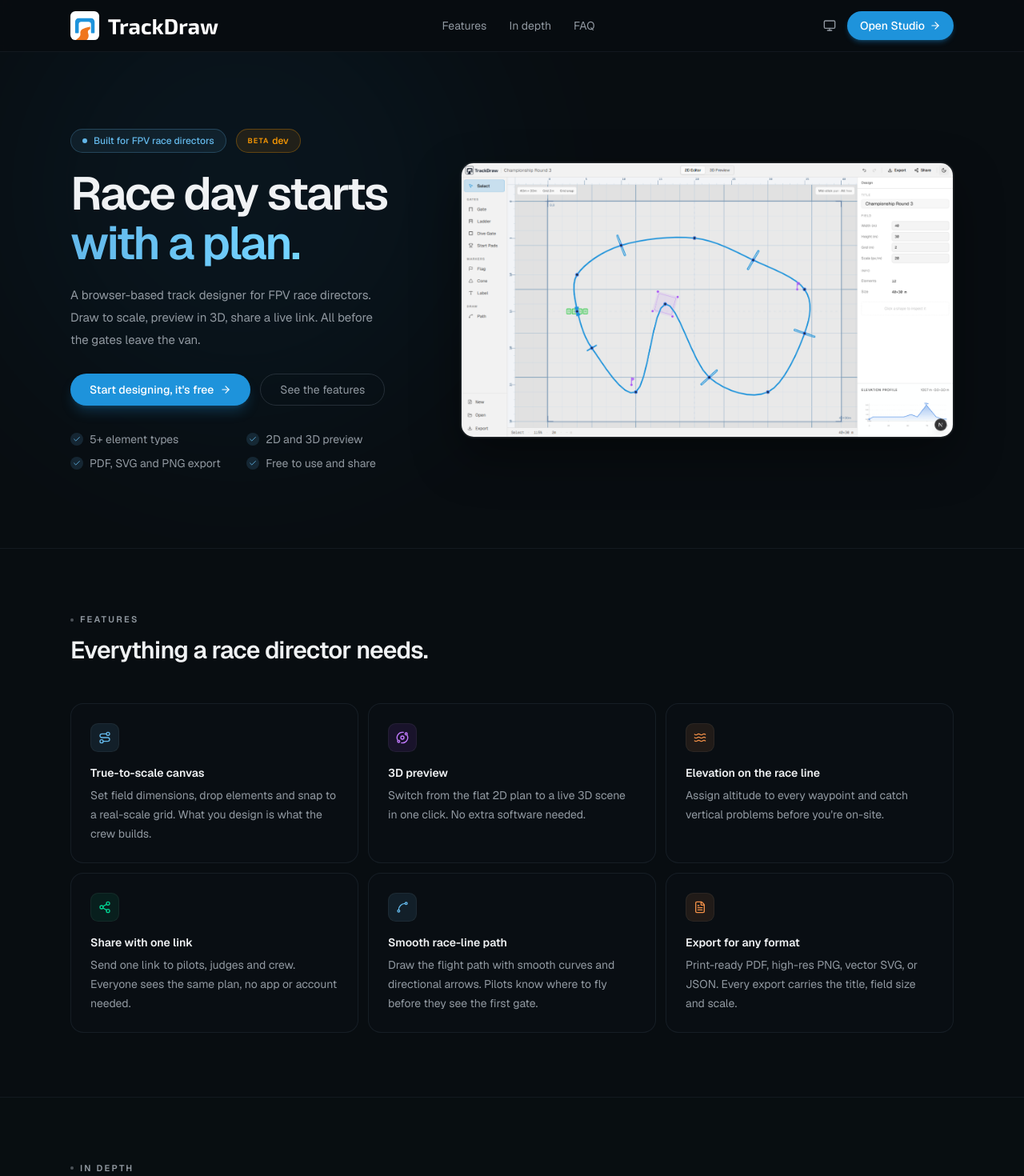
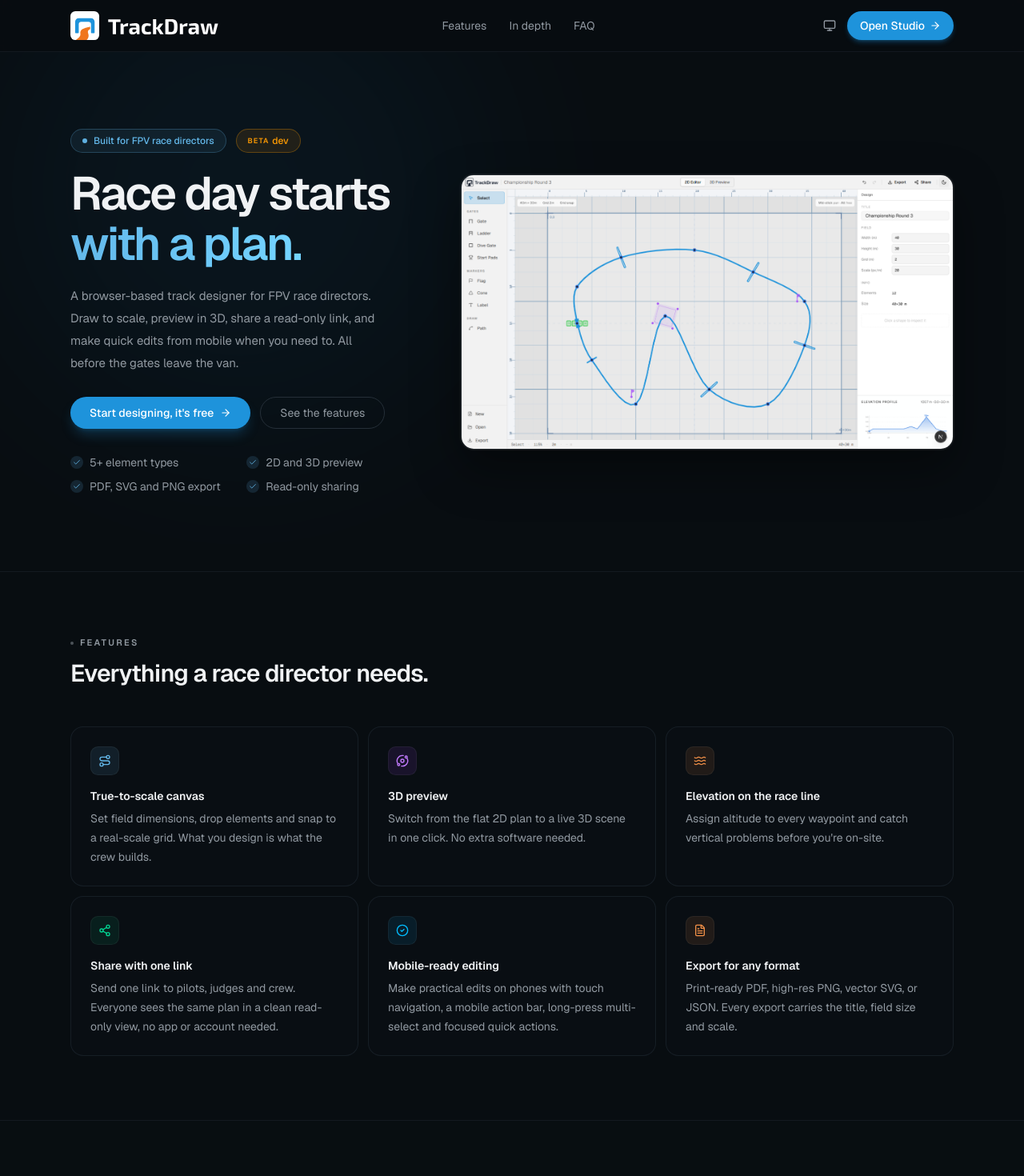
Before and after one commit to dutchdronesquad/trackdraw, a Next.js app: page / in a window 1280 px wide. Shown: the top 1470 px of the page at 80% size. Built offline with nearby package versions, Linux system fonts and the light colour scheme; no server answers.

Commit message:
feat: Update theme handling and enhance sharing descriptions (#47)
* feat: Update theme handling and enhance sharing descriptions

* fix: Adjust formatting in footer description

```diff
--- a/src/app/layout.tsx
+++ b/src/app/layout.tsx
@@ -40,7 +40,7 @@
       <head>
         <script
           dangerouslySetInnerHTML={{
-            __html: `(()=>{try{const k='trackdraw.theme';const m=localStorage.getItem(k)||(window.matchMedia('(prefers-color-scheme:dark)').matches?'dark':'light');document.documentElement.classList.toggle('dark',m==='dark');}catch(e){}})();`,
+            __html: `(()=>{try{const k='trackdraw.theme';const stored=localStorage.getItem(k);const theme=stored==='light'||stored==='dark'||stored==='system'?stored:'system';const prefersDark=window.matchMedia('(prefers-color-scheme: dark)').matches;const isDark=theme==='dark'||(theme==='system'&&prefersDark);document.documentElement.classList.toggle('dark',isDark);}catch(e){}})();`,
           }}
         />
       </head>
--- a/src/app/page.tsx
+++ b/src/app/page.tsx
@@ -4,7 +4,7 @@
 export const metadata: Metadata = {
   title: "TrackDraw - FPV Race Track Planner",
   description:
-    "Design FPV drone race tracks to scale, preview in 3D, and share with your pilots in seconds. Built for race directors.",
+    "Design FPV drone race tracks to scale, preview them in 3D, and share read-only plans with pilots in seconds. Built for race directors.",
   keywords: [
     "FPV",
     "drone racing",
@@ -19,7 +19,7 @@
     siteName: "TrackDraw",
     title: "TrackDraw - FPV Race Track Planner",
     description:
-      "Design FPV drone race tracks to scale, preview in 3D, and share with your pilots in seconds.",
+      "Design FPV drone race tracks to scale, preview them in 3D, and share read-only plans with your pilots in seconds.",
     images: [
       {
         url: "/assets/screenshots/editor-overview.png",
@@ -33,7 +33,7 @@
     card: "summary_large_image",
     title: "TrackDraw - FPV Race Track Planner",
     description:
-      "Design FPV drone race tracks to scale, preview in 3D, and share with your pilots in seconds.",
+      "Design FPV drone race tracks to scale, preview them in 3D, and share read-only plans with your pilots in seconds.",
     images: ["/assets/screenshots/editor-overview.png"],
   },
 };
@@ -50,7 +50,6 @@
   Route,
   Share2,
   Waves,
-  Spline,
   FileText,
 } from "lucide-react";
 import { SectionScreenshot } from "@/components/landing/ScreenshotFrame";
@@ -149,15 +148,15 @@
     bg: "bg-emerald-500/10",
     glow: "#34d399",
     title: "Share with one link",
-    text: "Send one link to pilots, judges and crew. Everyone sees the same plan, no app or account needed.",
+    text: "Send one link to pilots, judges and crew. Everyone sees the same plan in a clean read-only view, no app or account needed.",
   },
   {
-    icon: Spline,
-    color: "text-brand-primary",
-    bg: "bg-brand-primary/10",
-    glow: "#1E93DB",
-    title: "Smooth race-line path",
-    text: "Draw the flight path with smooth curves and directional arrows. Pilots know where to fly before they see the first gate.",
+    icon: CheckCircle2,
+    color: "text-sky-400",
+    bg: "bg-sky-500/10",
+    glow: "#38bdf8",
+    title: "Mobile-ready editing",
+    text: "Make practical edits on phones with touch navigation, a mobile action bar, long-press multi-select and focused quick actions.",
   },
   {
     icon: FileText,
@@ -188,7 +187,7 @@
   },
   {
     q: "Can I use TrackDraw on a tablet at the venue?",
-    a: "Yes. The read-only view works on any device. For editing, a tablet or laptop is most comfortable since the canvas benefits from the extra screen space.",
+    a: "Yes. The read-only view works on any device, and the editor now supports practical mobile and tablet use as well. For heavier editing, a tablet or laptop is still the most comfortable.",
   },
 ];
 
@@ -223,7 +222,9 @@
             </a>
           </div>
           <div className="flex items-center gap-2">
-            <ThemeToggle />
+            <div className="hidden sm:block">
+              <ThemeToggle />
+            </div>
             <Link
               href="/studio"
               className="inline-flex h-9 items-center gap-1.5 rounded-full bg-[#1E93DB] px-4 text-sm font-medium text-white shadow-md shadow-[#1E93DB]/30 transition hover:brightness-110"
@@ -259,7 +260,7 @@
               </FadeUp>
 
               <FadeUp delay={0.07} className="mt-5">
-                <h1 className="text-[clamp(34px,4.5vw,58px)] leading-[1.08] font-semibold tracking-[-0.04em]">
+                <h1 className="text-[clamp(40px,11vw,58px)] leading-[1.04] font-semibold tracking-[-0.04em] sm:leading-[1.08]">
                   Race day starts
                   <br />
                   <span className="from-brand-primary bg-gradient-to-r to-sky-300 bg-clip-text text-transparent">
@@ -271,8 +272,9 @@
               <FadeUp delay={0.13} className="mt-5">
                 <p className="text-muted-foreground max-w-sm text-[15px] leading-7">
                   A browser-based track designer for FPV race directors. Draw to
-                  scale, preview in 3D, share a live link. All before the gates
-                  leave the van.
+                  scale, preview in 3D, share a read-only link, and make quick
+                  edits from mobile when you need to. All before the gates leave
+                  the van.
                 </p>
               </FadeUp>
 
@@ -301,7 +303,7 @@
                     "5+ element types",
                     "2D and 3D preview",
                     "PDF, SVG and PNG export",
-                    "Free to use and share",
+                    "Read-only sharing",
                   ].map((item) => (
                     <li
                       key={item}
--- a/src/components/landing/Footer.tsx
+++ b/src/components/landing/Footer.tsx
@@ -34,7 +34,8 @@
             </div>
             <p className="text-muted-foreground max-w-xs text-sm leading-relaxed">
               Browser-based track designer for FPV race directors. Draw to
-              scale, preview in 3D, share a live link.
+              scale, preview in 3D, share a read-only link, and keep quick edits
+              moving on mobile.
             </p>
           </div>
 
```
Also changed, not shown: 1 other file (tests, documents, lock files or other folders).
